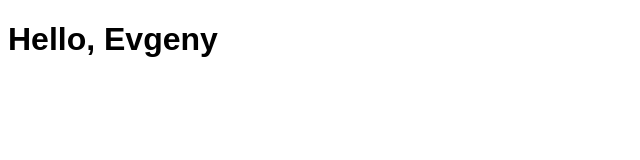
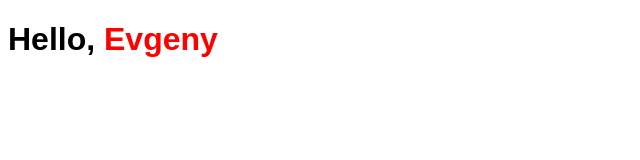
Before and after one commit to Shulkin/far-east-natural-hazards, a website built with webpack: page src/index.html in a window 1280 px wide. Shown: the whole page, without its empty margins (0-640 px from the left). Built offline with nearby package versions, Linux system fonts and the light colour scheme; some packages are replaced by stand-ins of ours.

Commit message:
Add style for home state

```diff
--- a/src/app/home/home.html
+++ b/src/app/home/home.html
@@ -1 +1 @@
-<h1>Hello, {{home.name}}</h1>
+<h1>Hello, <span class="name">{{home.name}}</span></h1>
--- a/src/app/home/home.js
+++ b/src/app/home/home.js
@@ -1,6 +1,9 @@
 import angular from "angular";
 // repeated dependencies will be ignored
 import uirouter from "angular-ui-router";
+// import styles for this state
+import "./home.scss";
+// import classes
 import routing from "./home.routes";
 import HomeController from "./home.controller";
 export default angular.module("app.home", [uirouter])
--- /dev/null
+++ b/src/app/home/home.scss
@@ -0,0 +1,3 @@
+.name {
+  color: red;
+}
```
Also changed, not shown: src/index.html (+0 -1 lines), dist/bundle.main.js, dist/bundle.vendor.js, dist/index.html.
